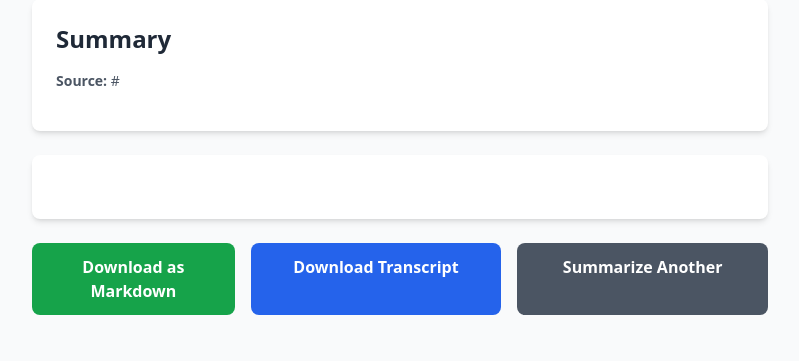
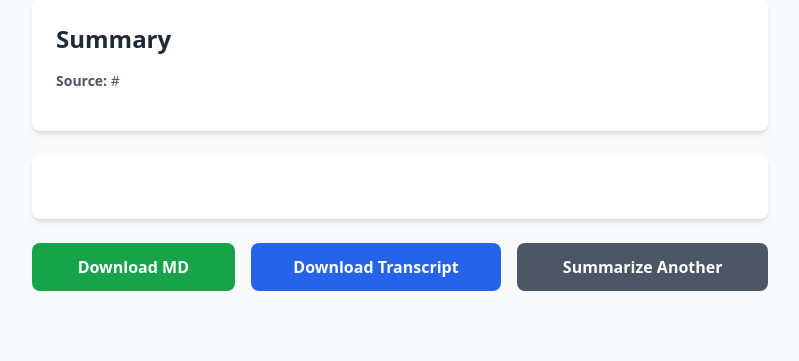
Before and after one commit to thejudge22/web-summarizer-v2, a Python web app: template templates/result.html in a window 1280 px wide. Shown: the part 85-446 px from the top of the page, without its empty margins (240-1039 px from the left). Run offline with Jinja, Linux system fonts and the light colour scheme; the template is opened without the code that fills it: most values are stand-ins (such as "Sample title", 1, 10 or a date in 2020); some libraries are stand-ins or nearby versions.

Commit message:
Center buttons and shorten download button text on summary page

```diff
--- a/templates/result.html
+++ b/templates/result.html
@@ -35,14 +35,14 @@
             </script>
         </div>
 
-        <div class="flex gap-4">
+        <div class="flex gap-4 justify-center">
             <form action="/download" method="post" class="flex-1">
                 <input type="hidden" name="summary" value="{{ summary }}">
                 <button
                     type="submit"
                     class="w-full bg-green-600 hover:bg-green-700 text-white font-semibold py-3 px-6 rounded-lg transition duration-200"
                 >
-                    Download as Markdown
+                    Download MD
                 </button>
             </form>
             <a
```
